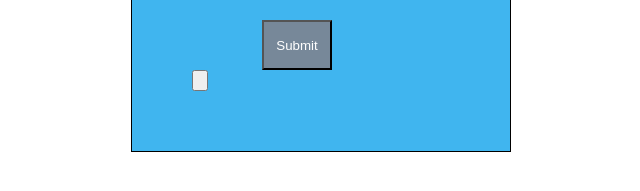
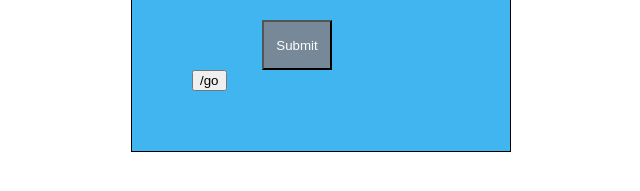
Before and after one commit to emanuele2298/Node.JS-simple-access-server, a website: page doc/index.html in a window 1280 px wide. Shown: the part 243-434 px from the top of the page, 369-1009 px from the left. Drawn offline with Linux system fonts and the light colour scheme.

Commit message:
Update index.html

```diff
--- a/doc/index.html
+++ b/doc/index.html
@@ -12,7 +12,7 @@
 <input type="submit" id="sub" Value="Submit">
 </form>
 <form action="/go" method="GET">
-<input type="button">
+<input type="button" value="/go">
 </form>
 </div>
 </body>
```
